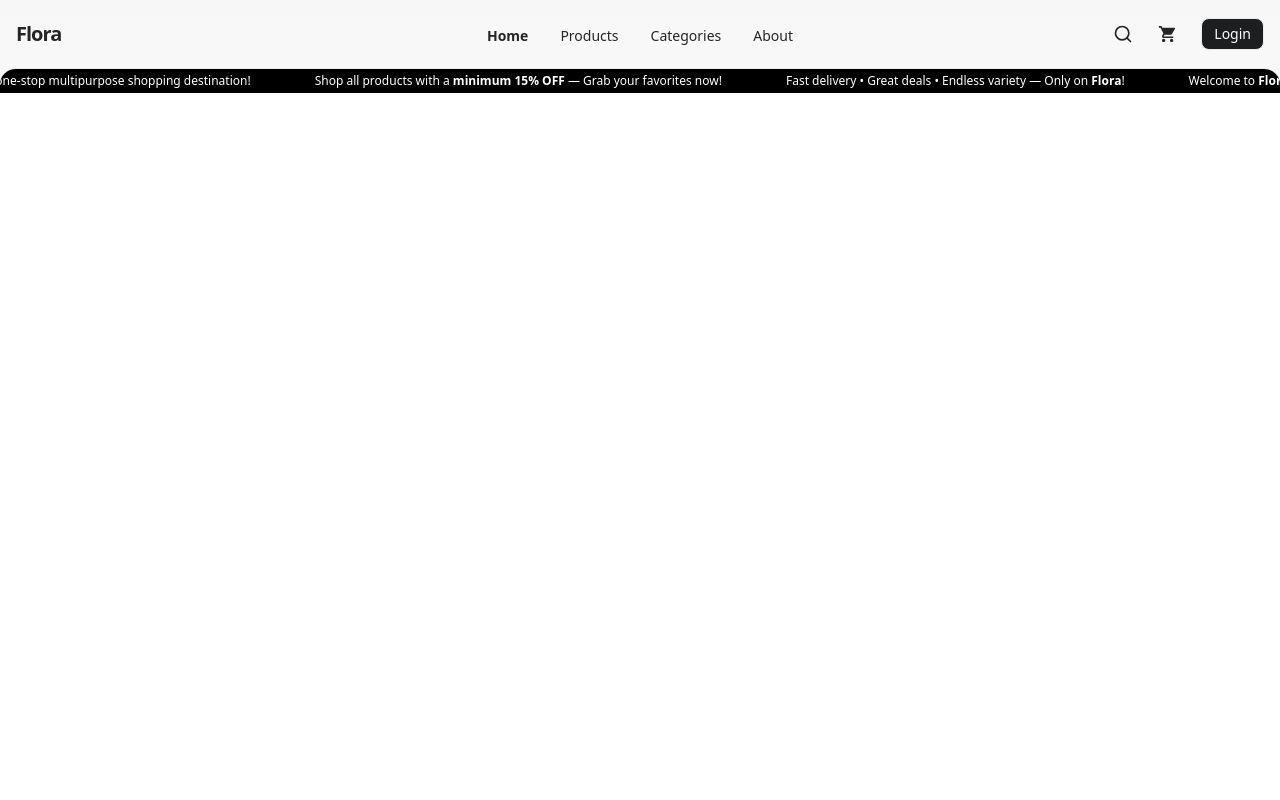
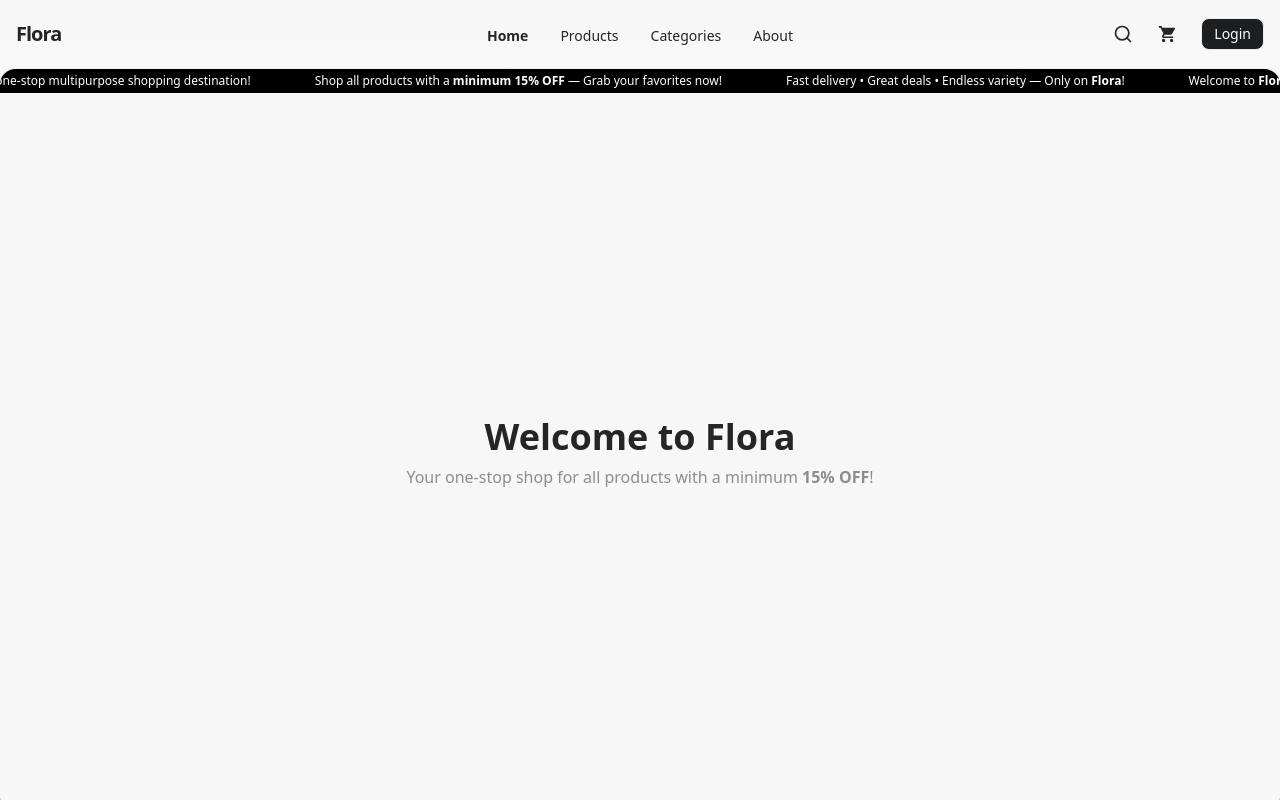
Before and after one commit to Sameen-K-A/Flora, a React (Vite) app: page /home in a window 1280 px wide. Built offline with nearby package versions, Linux system fonts and the light colour scheme.

Commit message:
Add header section in home page

```diff
--- /dev/null
+++ b/src/components/home/HeaderSection.tsx
@@ -0,0 +1,19 @@
+import WhyChooseUs from './WhyChooseUs';
+
+export default function HeaderSection() {
+  return (
+    <section className="w-full h-auto bg-gradient-to-b from-background via-black to-black rounded-b-2xl overflow-hidden">
+      <div className="h-[90dvh] flex flex-col justify-center items-center bg-muted text-center rounded-b-2xl p-4">
+        <h1 className="text-3xl md:text-4xl font-bold mb-2">
+          Welcome to Flora
+        </h1>
+        <p className="text-sm md:text-base text-muted-foreground">
+          Your one-stop shop for all products with a minimum{" "}
+          <strong>15% OFF</strong>!
+        </p>
+      </div>
+
+      <WhyChooseUs />
+    </section>
+  );
+};
--- /dev/null
+++ b/src/components/home/WhyChooseUs.tsx
@@ -0,0 +1,54 @@
+import type { JSX } from "react";
+import { CiDeliveryTruck, CiMoneyCheck1, CiStar } from "react-icons/ci";
+
+interface IFeatures {
+  icon: JSX.Element;
+  title: string;
+  desc: string;
+};
+
+const features: IFeatures[] = [
+  {
+    icon: <CiDeliveryTruck />,
+    title: "Fast Shipping",
+    desc: "Get your orders delivered within 3-4 business days.",
+  },
+  {
+    icon: <CiMoneyCheck1 />,
+    title: "Secure Payment",
+    desc: "100% trusted and encrypted payment gateway.",
+  },
+  {
+    icon: <CiDeliveryTruck className="scale-x-[-1]" />,
+    title: "Easy Returns",
+    desc: "Hassle-free returns within 7 days of delivery.",
+  },
+  {
+    icon: <CiStar />,
+    title: "Quality Products",
+    desc: "Curated collections with premium quality assurance.",
+  },
+];
+
+export default function WhyChooseUs() {
+  return (
+    <div className="w-full p-4 grid grid-cols-2 md:grid-cols-4 gap-4">
+      {features.map((item, index) => (
+        <div
+          key={index}
+          className="flex flex-col items-center p-4 rounded-lg transition-transform hover:-translate-y-1"
+        >
+          <div className="w-12 h-12 bg-muted rounded-full flex items-center justify-center mb-4">
+            <span className="text-2xl text-center">{item.icon}</span>
+          </div>
+          <h3 className="font-semibold mb-2 text-lg text-background text-center">
+            {item.title}
+          </h3>
+          <p className="text-sm text-muted-foreground text-center leading-relaxed">
+            {item.desc}
+          </p>
+        </div>
+      ))}
+    </div>
+  );
+}
--- a/src/layout/GeneralLayout.tsx
+++ b/src/layout/GeneralLayout.tsx
@@ -22,7 +22,7 @@ export default function GeneralLayout() {
 
       <div
         ref={contentRef}
-        className='flex-1 rounded-t-2xl bg-background border-t overflow-x-hidden custom-scrollbar'
+        className='flex-1 rounded-t-2xl bg-background border-t overflow-x-hidden scrollbar-none'
       >
         <Outlet />
       </div>
--- a/src/pages/Home.tsx
+++ b/src/pages/Home.tsx
@@ -1,10 +1,12 @@
+import HeaderSection from "@/components/home/HeaderSection";
 import WelcomeMaquee from "@/components/home/WelcomeMaquee";
 
 const Home = () => {
   return (
-    <div className="">
+    <>
       <WelcomeMaquee />
-    </div>
+      <HeaderSection />
+    </>
   );
 };
 
```
